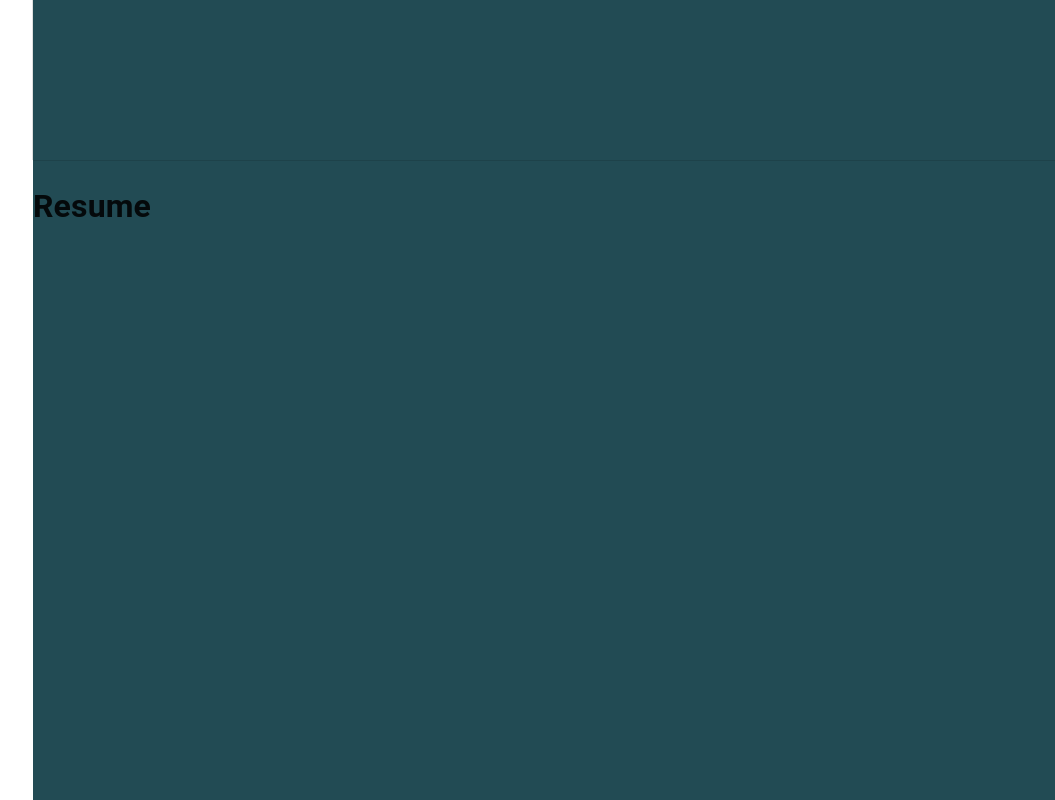
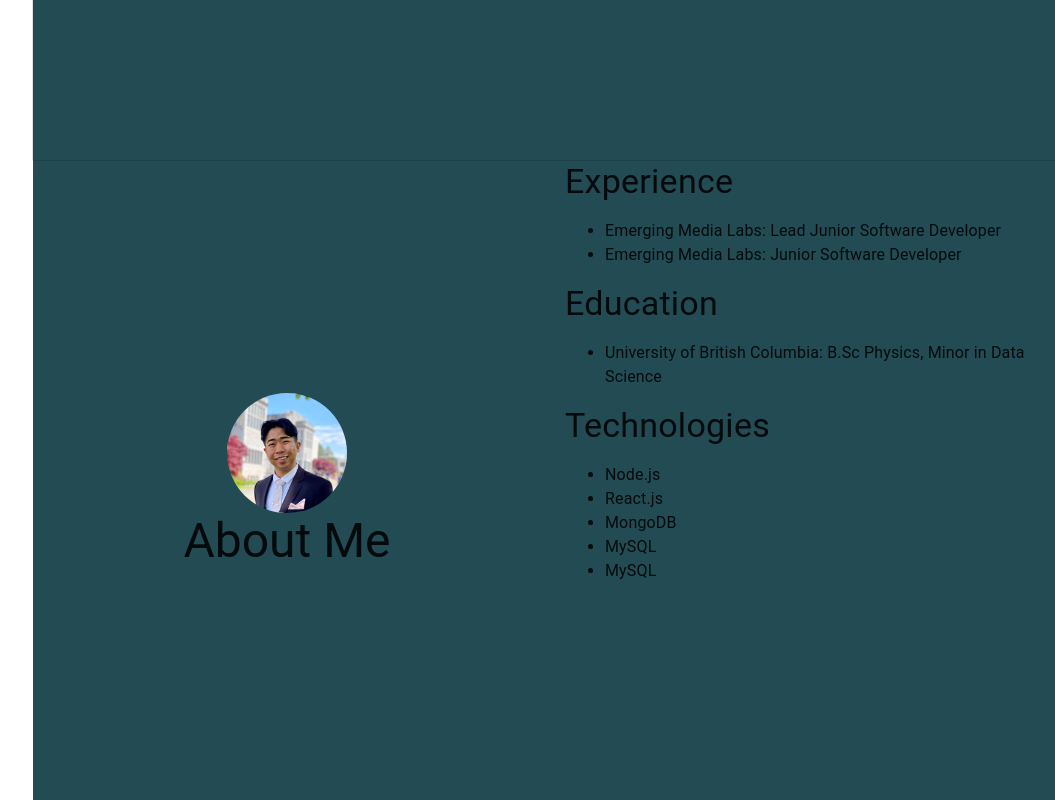
Before and after one commit to nkoda/nkoda.github.io, a React (Create React App) app: page / in a window 1280 px wide. Shown: the part 640-1440 px from the top of the page, without its empty margins (207-1262 px from the left). Built offline with nearby package versions, Linux system fonts and the light colour scheme.

Commit message:
templated about me section

```diff
--- a/src/App.js
+++ b/src/App.js
@@ -9,9 +9,6 @@ import ProjectsSection from './components/main-sections/projects.main-section';
 import ContactSection from './components/main-sections/contact.main-section';
 import React, { useState, useRef, useEffect } from 'react';
 import anime from 'animejs';//TODO
-import MenuIcon from '@mui/icons-material/Menu';
-import CloseIcon from '@mui/icons-material/Close';
-import IconButton from '@mui/material/IconButton';
 
 const drawerWidth = 195;
 
@@ -22,7 +19,6 @@ function App() {
   const contactRef = useRef(null);
 
   const [windowWidth, setWindowWidth] = useState(window.innerWidth);
-  const [showSidebar, setShowSidebar] = useState(windowWidth > 800);
 
   const handleNavClick = (state) => {
     switch(state) {
@@ -41,27 +37,17 @@ function App() {
       default:
         break;
     }
-    if (windowWidth <= 800) {
-      setShowSidebar(false);
-    }
   };
 
-  const handleMenuClick = () => {
-    setShowSidebar(!showSidebar);
-  }
-
   useEffect(() => {
-    const handleResize = () => {
-      setWindowWidth(window.innerWidth);
-    };
-    window.addEventListener("resize", handleResize);
-    return () => window.removeEventListener("resize", handleResize);
-  }, []);
+    setWindowWidth(window.innerWidth);
+    console.log(windowWidth)
+  }, [windowWidth])
 
   return (
     <Box sx={{display: 'flex'}}>
       <CssBaseline />
-      {windowWidth > 800 && <Sidebar onClickButton={handleNavClick} />}
+      {windowWidth >= 900 && <Sidebar onClickButton={handleNavClick} />}
       <Box
         component="main"
         sx={{ flexGrow: 1, bgcolor: '#224b54'}}
@@ -79,16 +65,6 @@ function App() {
           <ContactSection/>
         </div>
       </Box>
-      {showSidebar && windowWidth <= 800 && <Sidebar onClickButton={handleNavClick} />}
-      {windowWidth <= 800 && (
-          <IconButton
-            onClick={handleMenuClick}
-            sx={{position: 'absolute', top: '0', right: '0', zIndex: 9999}}>
-              <div>
-                {showSidebar ? <CloseIcon/> : <MenuIcon/>}
-              </div>
-          </IconButton>
-      )}
     </Box>
   );
 }
--- a/src/components/main-sections/resume.main-section.jsx
+++ b/src/components/main-sections/resume.main-section.jsx
@@ -1,19 +1,62 @@
 import React from "react";
 import MainSection from "./main-sections.component";
 import Divider from '@mui/material/Divider';
+import { Avatar, Grid, Typography } from '@mui/material';
+import img_avatar from '../../assets/1654182881838.jpg'
 
-const ResumeSection = ({}) => {
+const ResumeSection = () => {
     return(
-        <div>
+        <Grid container spacing={3}>
+            <Grid item xs={12} md={6}>
                 <MainSection
                     id='Home'
                     content={
-                    <div>
-                        <h1>Resume</h1>
+                        <div
+                            style={{
+                                display: 'flex',
+                                flexDirection: 'column',
+                                justifyContent: 'center',
+                                alignItems: 'center',
+                                height: '80%'
+                            }}>
+                            <Avatar
+                                className="profile"
+                                alt="Nikko Dumrique"
+                                src={img_avatar}
+                                sx={{
+                                    width: "15vh",
+                                    height: "auto",
+                                    justifyContent: "center",
+                                    display: "inline-flex",
+                                }}
+                            ></Avatar>
+                            <Typography variant="h3">About Me</Typography>
                         </div>
                     }/>
+            </Grid>
+            <Grid item xs={12} md={6}>
+                <Typography variant="h4">Experience</Typography>
+                <ul>
+                    <li>Emerging Media Labs: Lead Junior Software Developer</li>
+                    <li>Emerging Media Labs: Junior Software Developer</li>
+                </ul>
+                <Typography variant="h4">Education</Typography>
+                <ul>
+                    <li>University of British Columbia: B.Sc Physics, Minor in Data Science</li>
+                </ul>
+                <Typography variant="h4">Technologies</Typography>
+                <ul>
+                    <li>Node.js</li>
+                    <li>React.js</li>
+                    <li>MongoDB</li>
+                    <li>MySQL</li>
+                    <li>MySQL</li>
+                </ul>
+            </Grid>
+            <Grid item xs={12}>
                 <Divider></Divider>
-        </div>
+            </Grid>
+        </Grid>
     )
 }
 
--- a/src/components/side-bar/side-bar.component.jsx
+++ b/src/components/side-bar/side-bar.component.jsx
@@ -50,7 +50,7 @@ const SideBar = ({ onClickButton })  => {
       ></SideBarButton>
       <SideBarButton
         icon={<WorkOutlineOutlinedIcon/>}
-        label='Resume'
+        label='About'
         onClick={() => {handleState('resume')}}
       ></SideBarButton>
       <SideBarButton
```
Also changed, not shown: src/components/main-sections/home.main-section.jsx (+0 -11 lines). Lines whose indentation alone changed are shown as unchanged.
